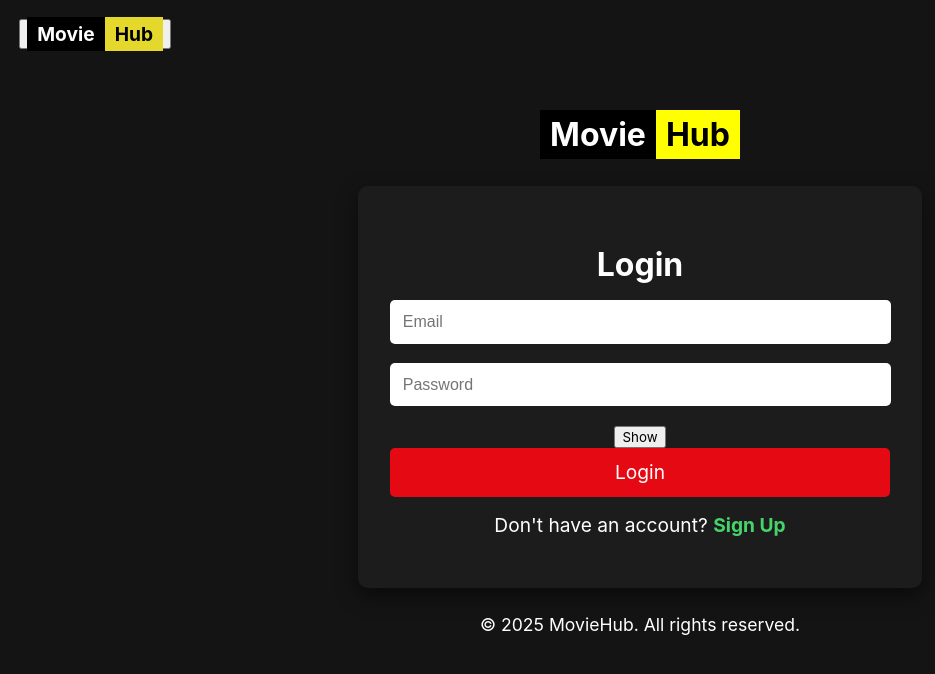
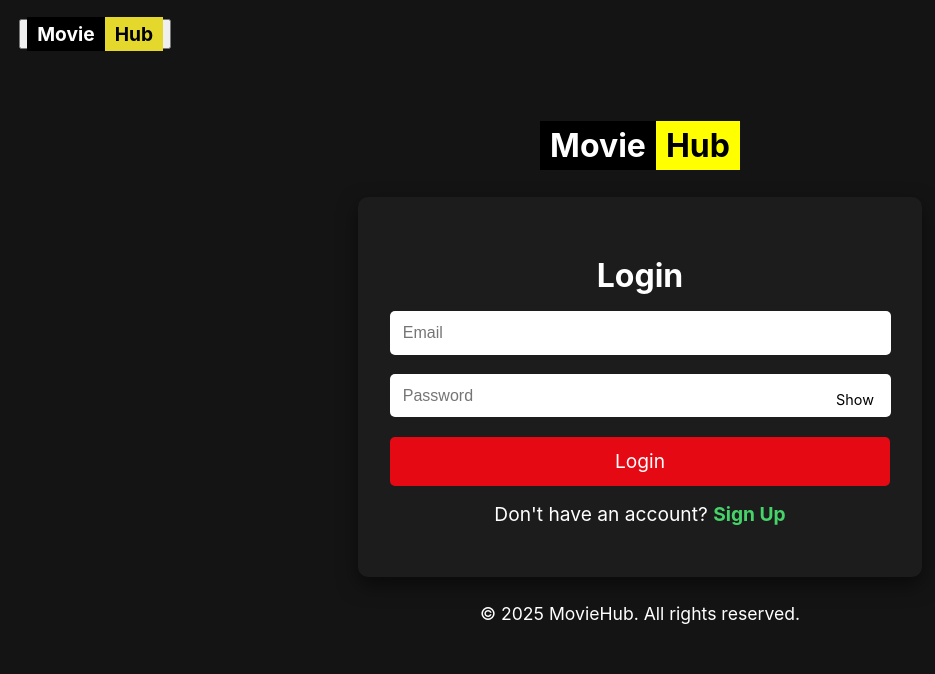
Before and after one commit to MpalaMbonisi/movie-shop, a React (Create React App) app in the folder frontend/: page /login in a window 1280 px wide. Shown: the top 674 px of the page, without its empty margins (0-935 px from the left). Built offline with nearby package versions, Linux system fonts and the light colour scheme.

Commit message:
Added: styling for show-password button in Login and SignUp page.

```diff
--- a/frontend/public/styles/global.css
+++ b/frontend/public/styles/global.css
@@ -64,3 +64,23 @@ button {
     color: black;
     padding: 5px 10px;
   }
+
+  .password-container {
+    position: relative;
+  }
+
+  .btn-show-password {
+    position: absolute;
+    right: 10px;
+    top: 40%;
+    transform: translateY(-50%);
+    background: none;
+    border: none;
+    color: #000000;
+    font-size: 0.9rem;
+    cursor: pointer;
+  }
+
+  .btn-show-password:hover {
+    text-decoration: underline;
+  }
```
